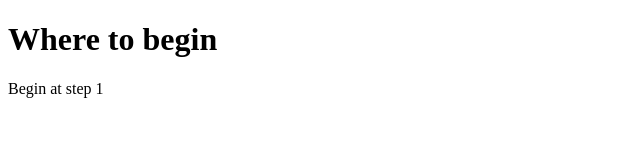
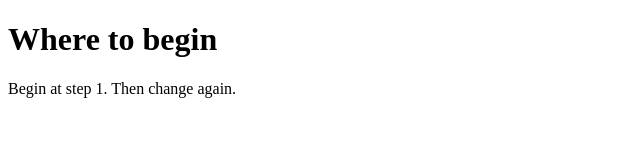
Before and after one commit to curbyac/nomics_api, a plain HTML site: page index.html in a window 1280 px wide. Shown: the whole page, without its empty margins (0-640 px from the left). Drawn offline with Linux system fonts and the light colour scheme.

Commit message:
Change 2.

```diff
--- a/index.html
+++ b/index.html
@@ -7,7 +7,7 @@
 </head>
 <body>
 <h1>Where to begin</h1>
-<p>Begin at step 1</p>
+<p>Begin at step 1.  Then change again.</p>
 
 
 </body>
```
